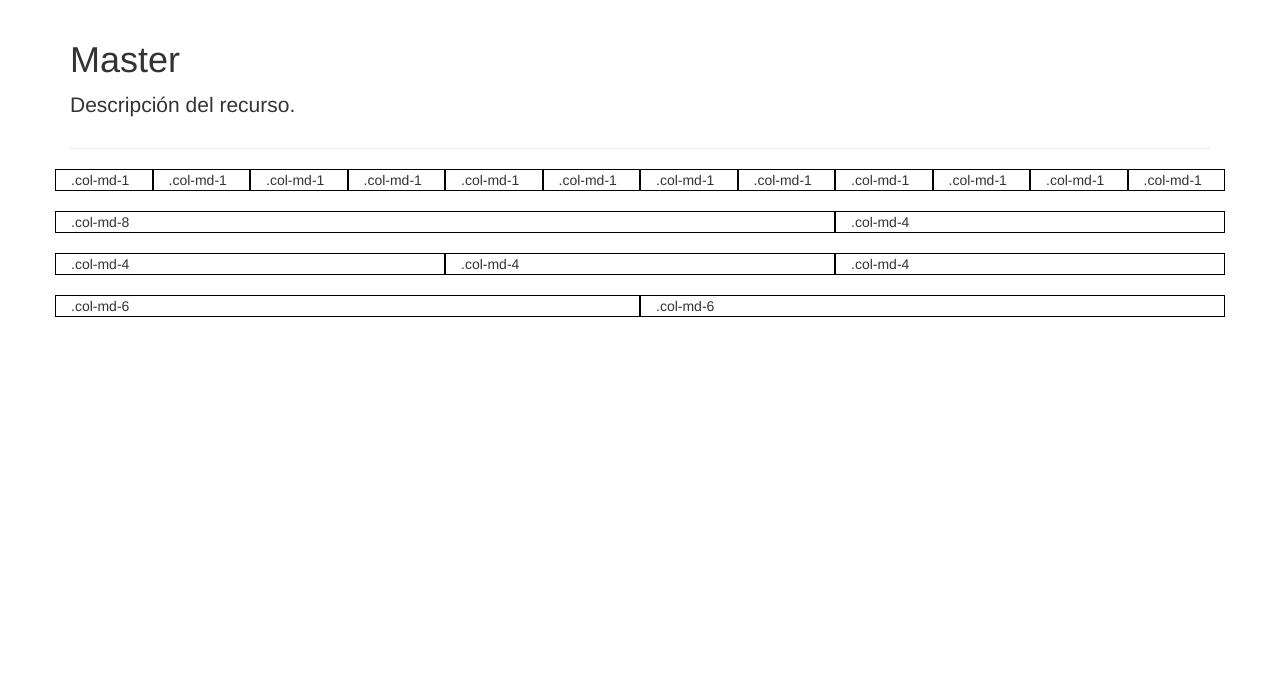
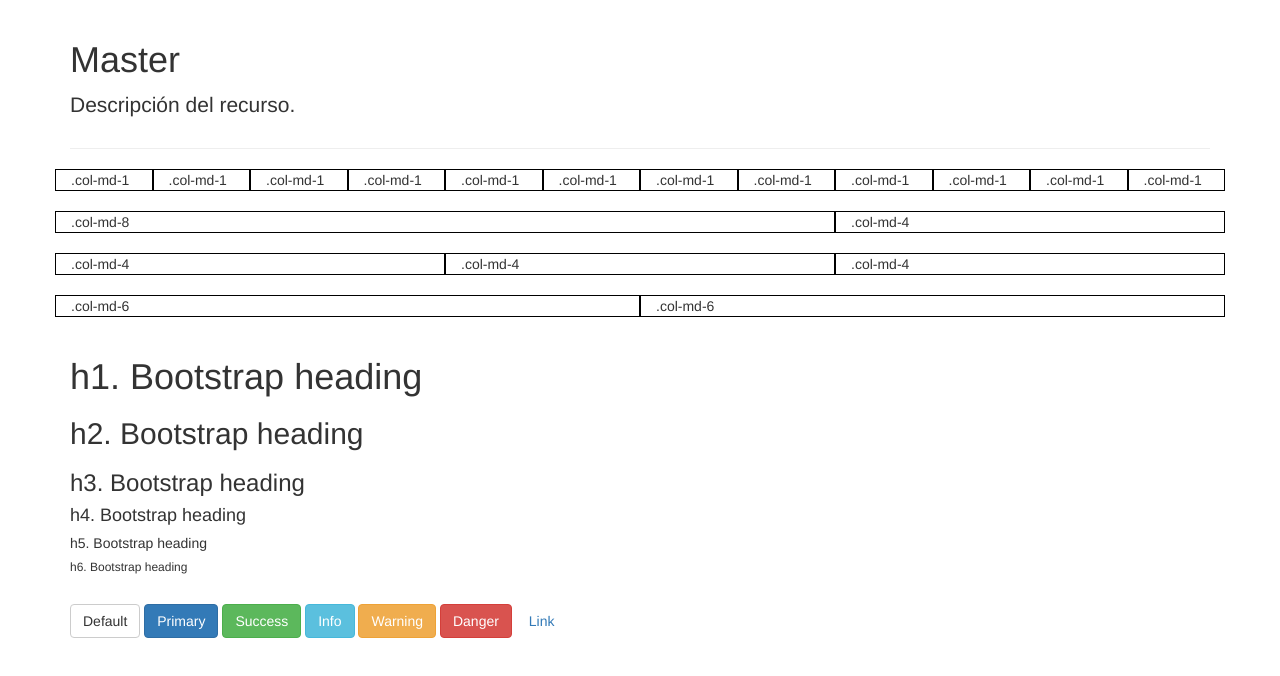
Before and after one commit to lgamerobles/RecursosWeb, a plain HTML site: page index.html in a window 1280 px wide. Drawn offline with Linux system fonts and the light colour scheme.

Commit message:
Clase 1 bootstrap continuacion uso de elementos

```diff
--- a/index.html
+++ b/index.html
@@ -54,7 +54,35 @@
           <div class="col-md-6">.col-md-6</div>
           <div class="col-md-6">.col-md-6</div>
         </div>
-      <!-- Hasta aquí modificaremos -->
+        <br>
+          <h1>h1. Bootstrap heading</h1>
+          <h2>h2. Bootstrap heading</h2>
+          <h3>h3. Bootstrap heading</h3>
+          <h4>h4. Bootstrap heading</h4>
+          <h5>h5. Bootstrap heading</h5>
+          <h6>h6. Bootstrap heading</h6>
+        <br>
+          <!-- Standard button -->
+          <button type="button" class="btn btn-default">Default</button>
+
+          <!-- Provides extra visual weight and identifies the primary action in a set of buttons -->
+          <button type="button" class="btn btn-primary">Primary</button>
+
+          <!-- Indicates a successful or positive action -->
+          <button type="button" class="btn btn-success">Success</button>
+
+          <!-- Contextual button for informational alert messages -->
+          <button type="button" class="btn btn-info">Info</button>
+
+          <!-- Indicates caution should be taken with this action -->
+          <button type="button" class="btn btn-warning">Warning</button>
+
+          <!-- Indicates a dangerous or potentially negative action -->
+          <button type="button" class="btn btn-danger">Danger</button>
+
+          <!-- Deemphasize a button by making it look like a link while maintaining button behavior -->
+          <button type="button" class="btn btn-link">Link</button>
+          <!-- Hasta aquí modificaremos -->
     </div>
 
 
```
